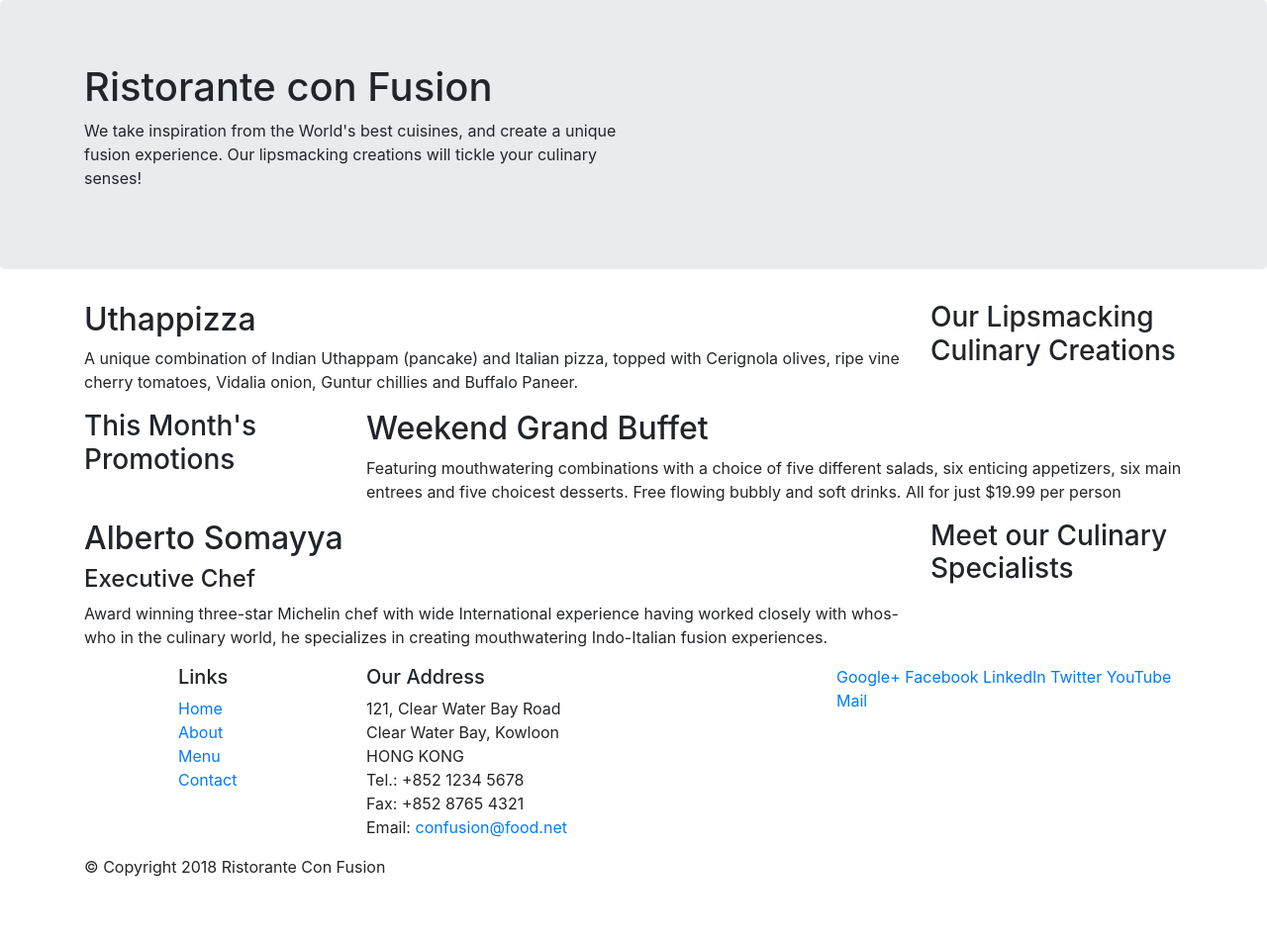
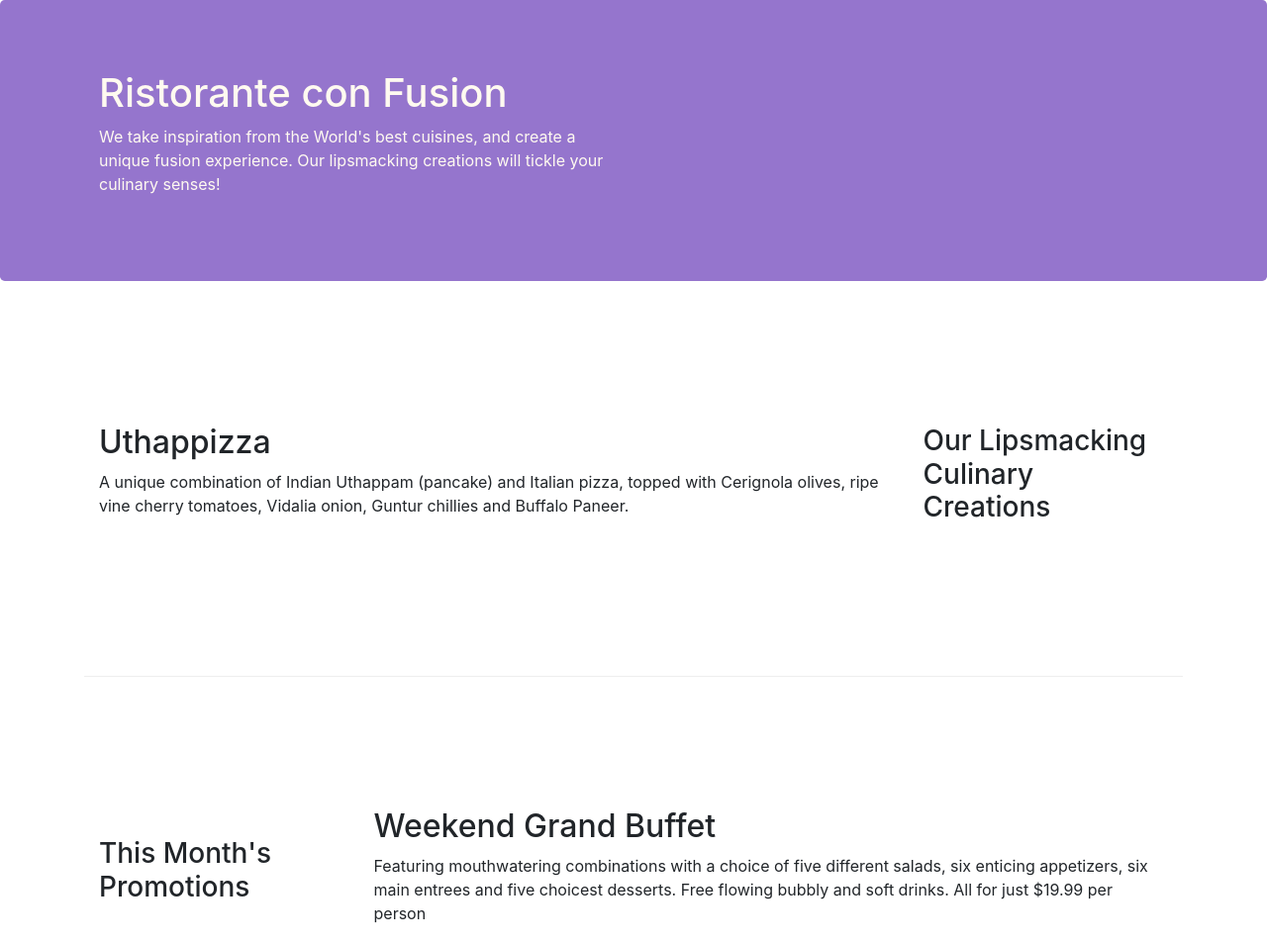
Before and after one commit to sebgatullah372/Coursera-bootstrap4, a website: page index.html in a window 1280 px wide. Shown: the top 954 px of the page at 99% size. Before the commit the page ends 904 px from the top, so only its background shows below. Drawn offline with nearby package versions, Linux system fonts and the light colour scheme.

Commit message:
Exercise Styling

```diff
--- a/css/style.css
+++ b/css/style.css
@@ -0,0 +1,33 @@
+.row-header{
+
+	margin: 0px auto;
+	padding: 0px auto;
+
+}
+
+.row-content{
+
+	margin: 0px auto;
+	padding: 50px 0px 50px 0px;
+	border-bottom: 1px ridge;
+	min-height: 400px;
+
+}
+.footer{
+
+	margin: 0px auto;
+	padding: 20px 0px 20px 0px;
+	background-color: #FA8072
+}
+.jumbotron{
+	margin: 0px auto;
+	padding: 70px 20px 70px 20px;
+	color: 	#FFFAF0;
+	background-color: #9575CD;
+}
+.address{
+	margin: 0px auto;
+	color: black;
+	font-style: italic;
+	font-size: 100%;
+}
--- a/index.html
+++ b/index.html
@@ -9,6 +9,7 @@
 
     <!-- Bootstrap CSS -->
     <link rel="stylesheet" href="node_modules/bootstrap/dist/css/bootstrap.min.css">
+    <link rel="stylesheet" type="text/css" href="css/style.css">
     <title>Ristorante Con Fusion</title>
 </head>
 
@@ -16,7 +17,7 @@
 
     <header class="jumbotron">
         <div class="container">
-            <div class="row">
+            <div class="row row-header">
                 <div class="col-12 col-sm-6">
                     <h1>Ristorante con Fusion</h1>
                     <p>We take inspiration from the World's best cuisines, and create a unique fusion experience. Our lipsmacking creations will tickle your culinary senses!</p>
@@ -29,7 +30,7 @@
     </header>
 
     <div class="container">
-        <div class="row">
+        <div class="row row-content align-items-center">
             <div class="col-12 col-sm-4 order-sm-last col-md-3">
                 <h3>Our Lipsmacking Culinary Creations</h3>
             </div>
@@ -40,7 +41,7 @@
         </div>
 
 
-        <div class="row">
+        <div class="row row-content align-items-center">
             <div  class="col-12 col-sm-4 col-md-3">
                 <h3>This Month's Promotions</h3>
             </div>
@@ -50,7 +51,7 @@
             </div>
         </div>
 
-        <div class="row">
+        <div class="row row-content align-items-center">
             <div  class="col-12 col-sm-4 order-sm-last col-md-3">
                 <h3>Meet our Culinary Specialists</h3>
             </div>
@@ -62,7 +63,7 @@
         </div>
     </div>
 
-    <footer>
+    <footer class="footer">
         <div class="container">
             <div class="row">
                 <div class="col-4 offset-1 col-sm-2">
@@ -76,7 +77,7 @@
                 </div>
                 <div class="col-7 col-sm-5">
                     <h5>Our Address</h5>
-                    <address>
+                    <address class="address">
 		              121, Clear Water Bay Road<br>
 		              Clear Water Bay, Kowloon<br>
 		              HONG KONG<br>
@@ -85,8 +86,8 @@
 		              Email: <a href="mailto:confusion@food.net">confusion@food.net</a>
 		           </address>
                 </div>
-                <div class="col-12 col-sm-4">
-                    <div>
+                <div class="col-12 col-sm-4 align-self-center">
+                    <div class="text-center">
                         <a href="http://google.com/+">Google+</a>
                         <a href="http://www.facebook.com/profile.php?id=">Facebook</a>
                         <a href="http://www.linkedin.com/in/">LinkedIn</a>
@@ -96,8 +97,8 @@
                     </div>
                 </div>
            </div>
-           <div class="row">
-                <div class="col-12">
+           <div class="row justify-content-center">
+                <div class="col-auto">
                     <p>© Copyright 2018 Ristorante Con Fusion</p>
                 </div>
            </div>
```
